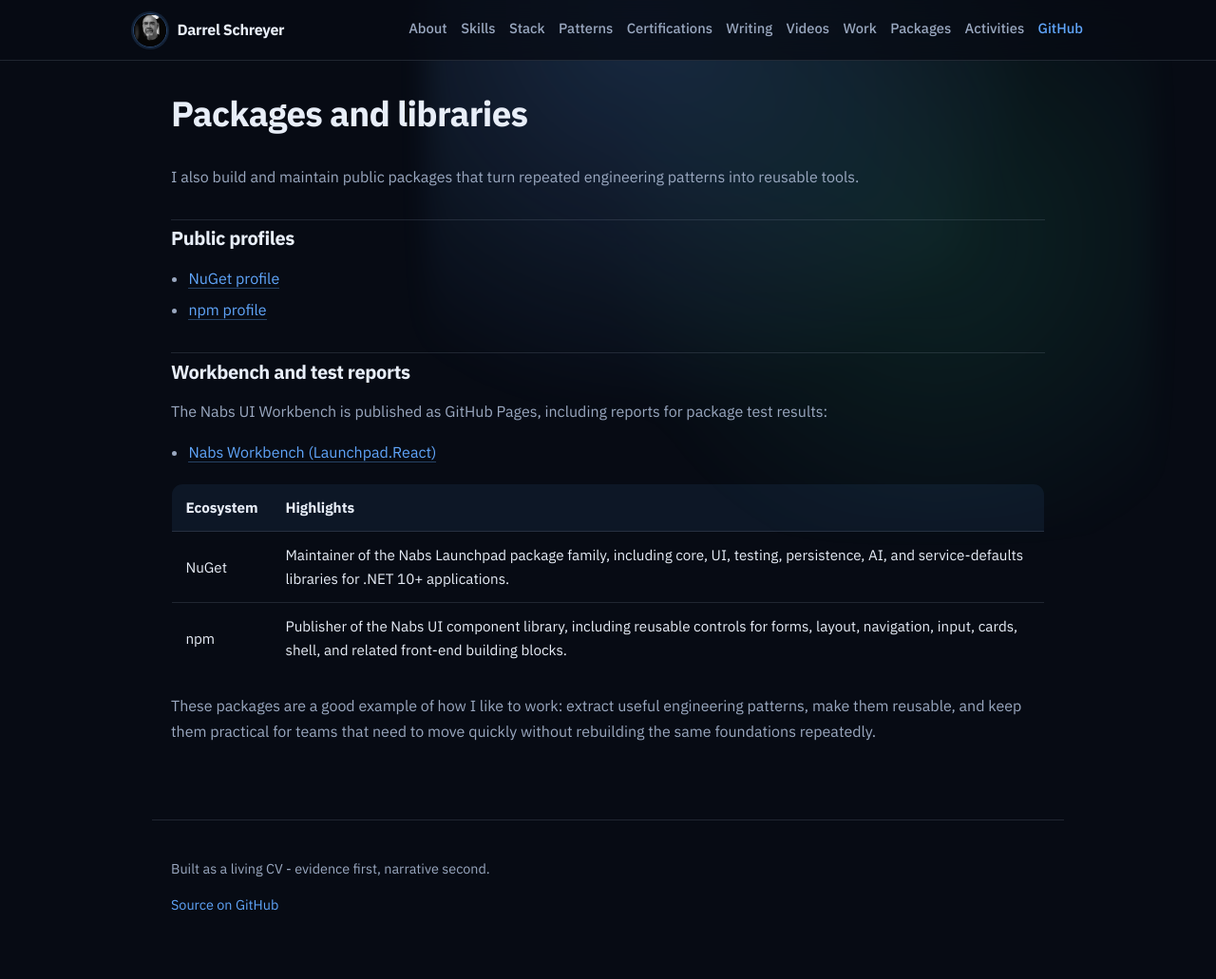
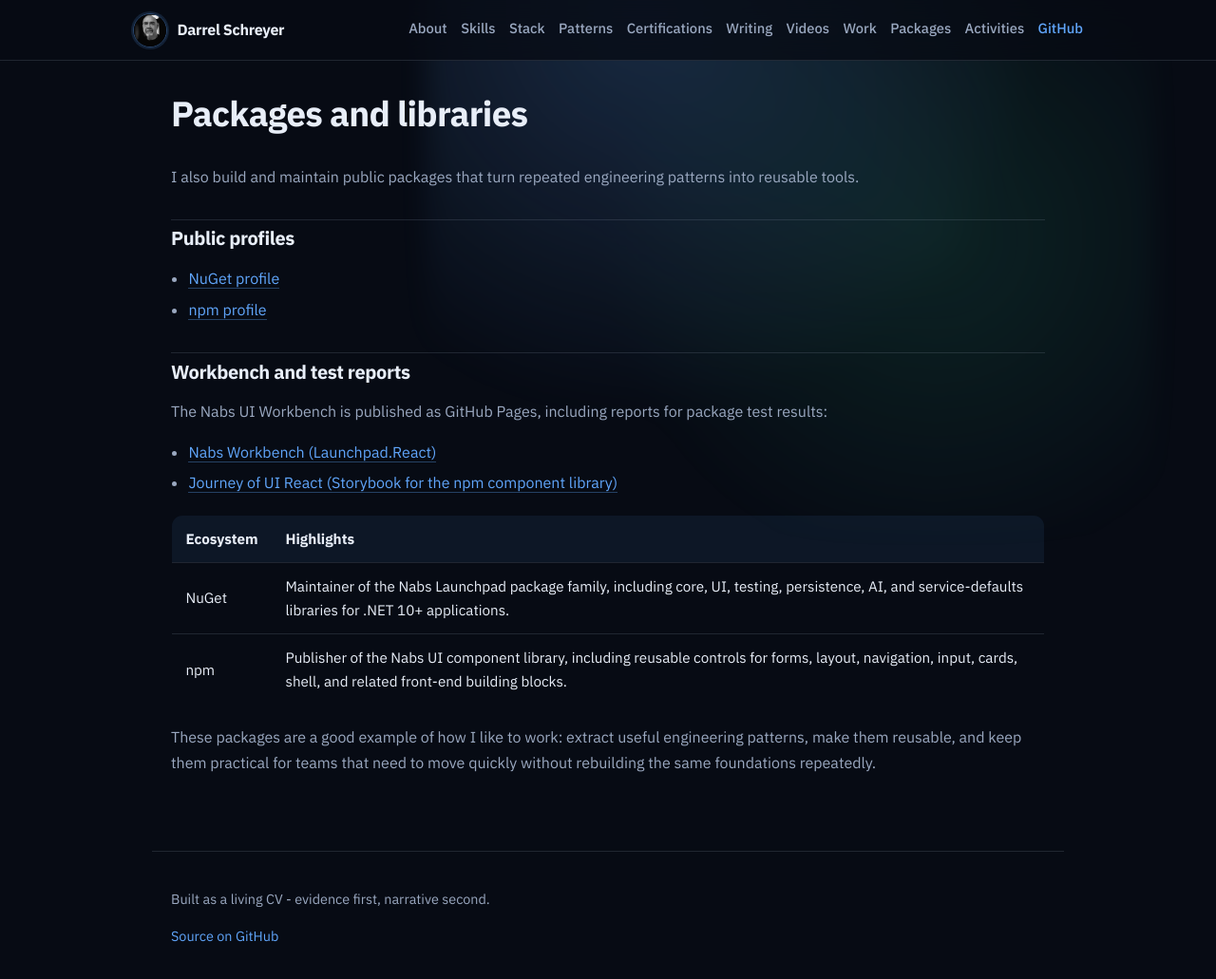
Before and after one commit to nabs-darrel-schreyer/aboutme, a Jekyll site: the page built from packages.md, in a window 1280 px wide and 1052 px high. Shown: the top 1031 px of the window at 95% size. Built offline with Jekyll 4.4.1, drawn with Linux system fonts in a browser that asks for light colours.

Commit message:
Add Journey of UI React Storybook to the Packages Workbench list.

```diff
--- a/packages.md
+++ b/packages.md
@@ -17,6 +17,7 @@ I also build and maintain public packages that turn repeated engineering pattern
 The Nabs UI Workbench is published as GitHub Pages, including reports for package test results:
 
 - <a href="https://net-advantage.github.io/Launchpad.React/" target="_blank" rel="noopener noreferrer">Nabs Workbench (Launchpad.React)</a>
+- <a href="https://net-advantage.github.io/journey-of-ui-react/" target="_blank" rel="noopener noreferrer">Journey of UI React (Storybook for the npm component library)</a>
 
 | Ecosystem | Highlights |
 | --- | --- |
```
